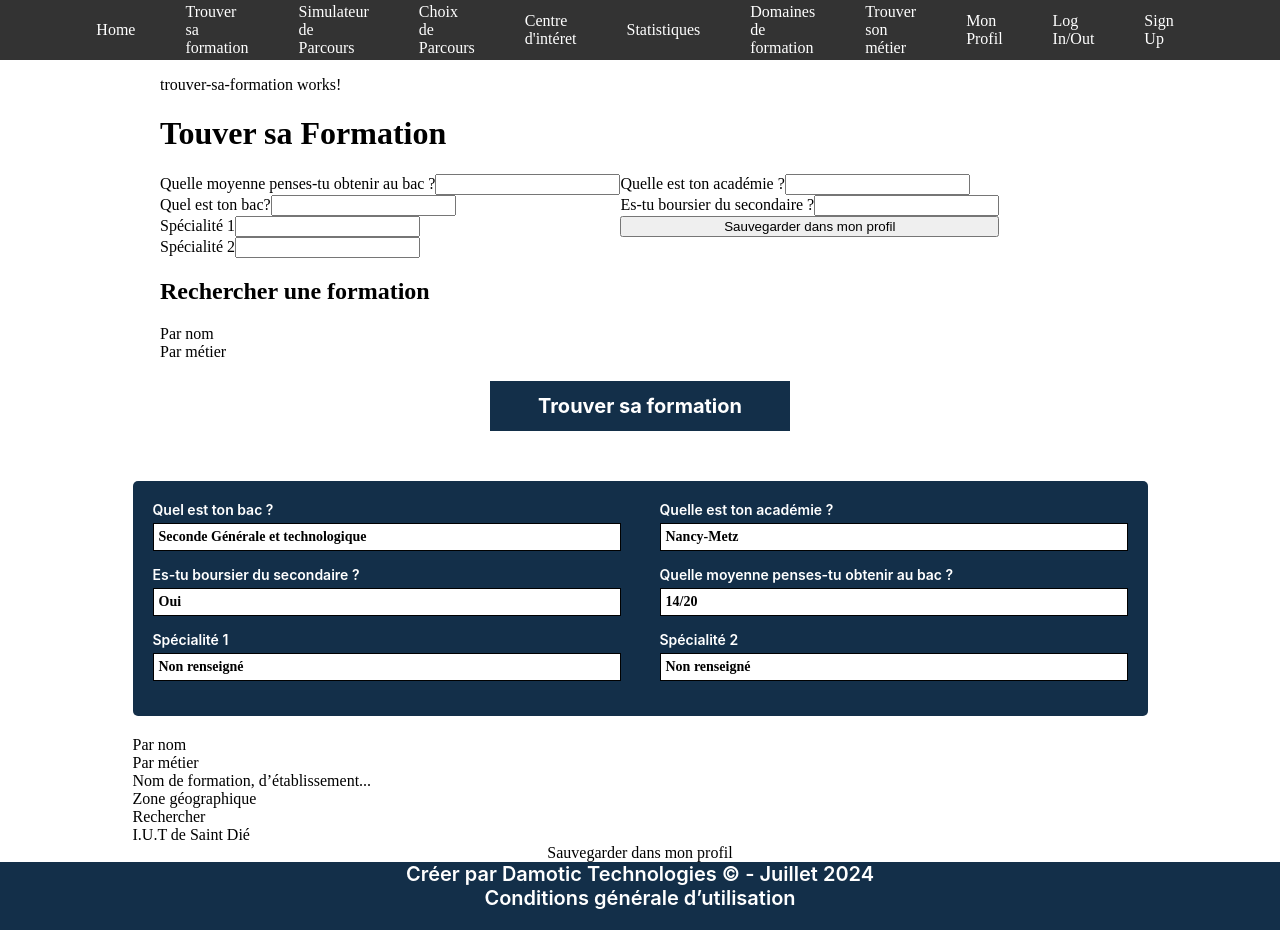
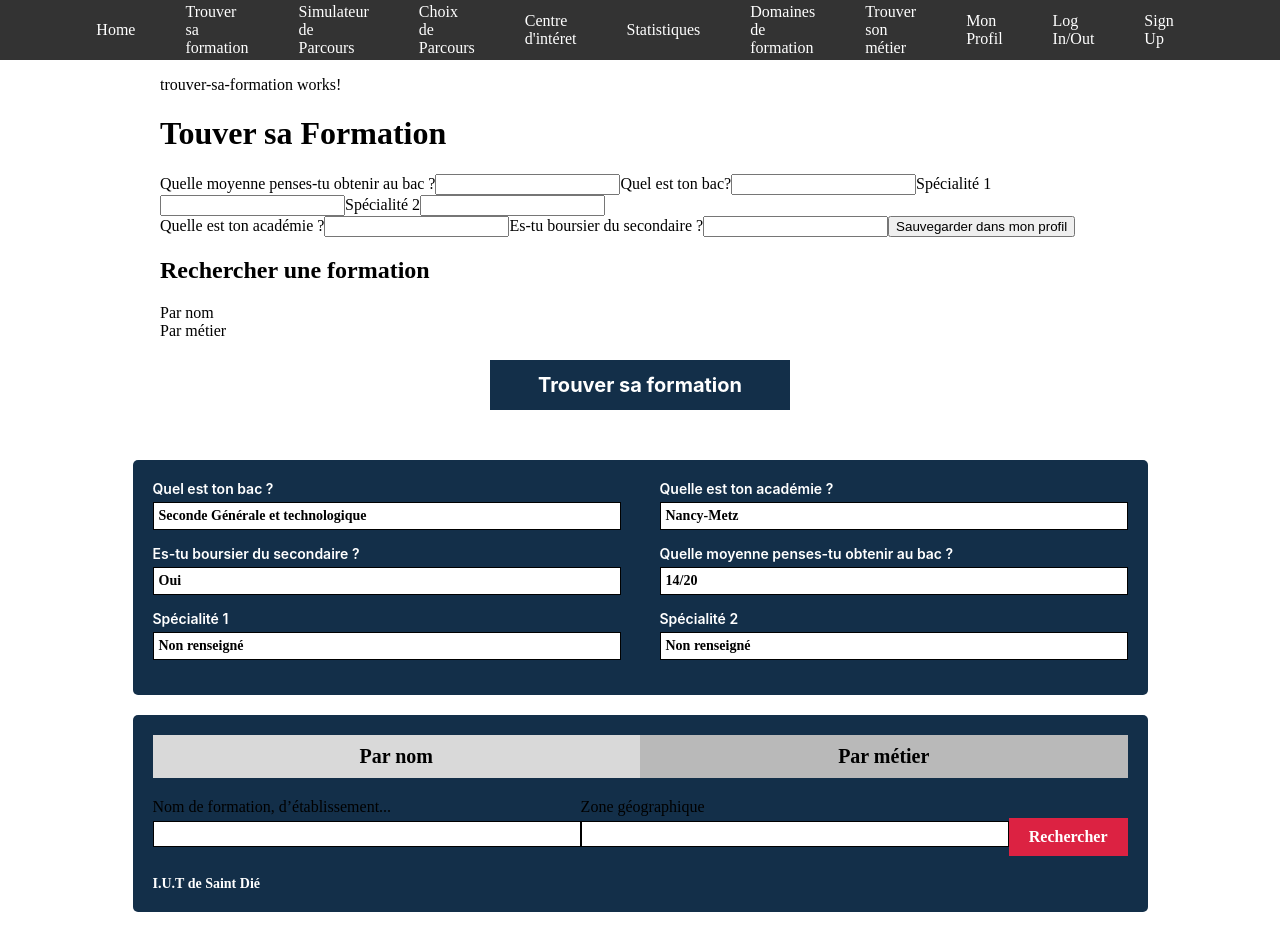
Before and after one commit to StagiairesDAMOTIC/FrontEndPsup, an Angular app: page /trouver-sa-formation in a window 1280 px wide. Shown: the top 930 px of the page. Built offline with nearby package versions, Linux system fonts and the light colour scheme.

Commit message:
trouver sa formation encore

```diff
--- a/src/app/trouver-sa-formation/trouver-sa-formation.component.css
+++ b/src/app/trouver-sa-formation/trouver-sa-formation.component.css
@@ -1,13 +1,3 @@
-form{
-  display: flex;
-  flex-direction: row;
-}
-
-form >div {
-  display: flex;
-  flex-direction: column;
-}
-
 .container {
   width: 100%;
   height: 100%;
@@ -75,3 +65,74 @@ form >div {
 }
 
 .search-section {
+  background: #132f49;
+  padding: 20px;
+  border-radius: 5px;
+}
+
+.search-header {
+  display: flex;
+  justify-content: space-between;
+  background: #b9b9b9;
+}
+
+.search-header-item {
+  width: 50%;
+  text-align: center;
+  padding: 10px 0;
+  font-size: 20px;
+  font-weight: 700;
+  cursor: pointer;
+}
+
+.search-header-item.active {
+  background: #d9d9d9;
+}
+
+.search-form {
+  display: flex;
+  justify-content: space-between;
+  margin-top: 20px;
+}
+
+.search-input {
+  width: 45%;
+  display: flex;
+  flex-direction: column;
+}
+
+.input-field {
+  background: white;
+  height: 24px;
+  margin-top: 5px;
+  border: 1px solid black;
+}
+
+.search-button {
+  background: #dc2242;
+  color: white;
+  padding: 10px 20px;
+  font-weight: 600;
+  cursor: pointer;
+  align-self: center;
+  margin-top: 20px;
+}
+
+.search-result {
+  margin-top: 20px;
+  color: white;
+  font-weight: 600;
+  font-size: 14px;
+}
+
+.save-button {
+  background: #dc2242;
+  color: white;
+  text-align: center;
+  padding: 10px 20px;
+  font-size: 16px;
+  font-weight: 600;
+  margin-top: 20px;
+  cursor: pointer;
+  border-radius: 5px;
+}
```
